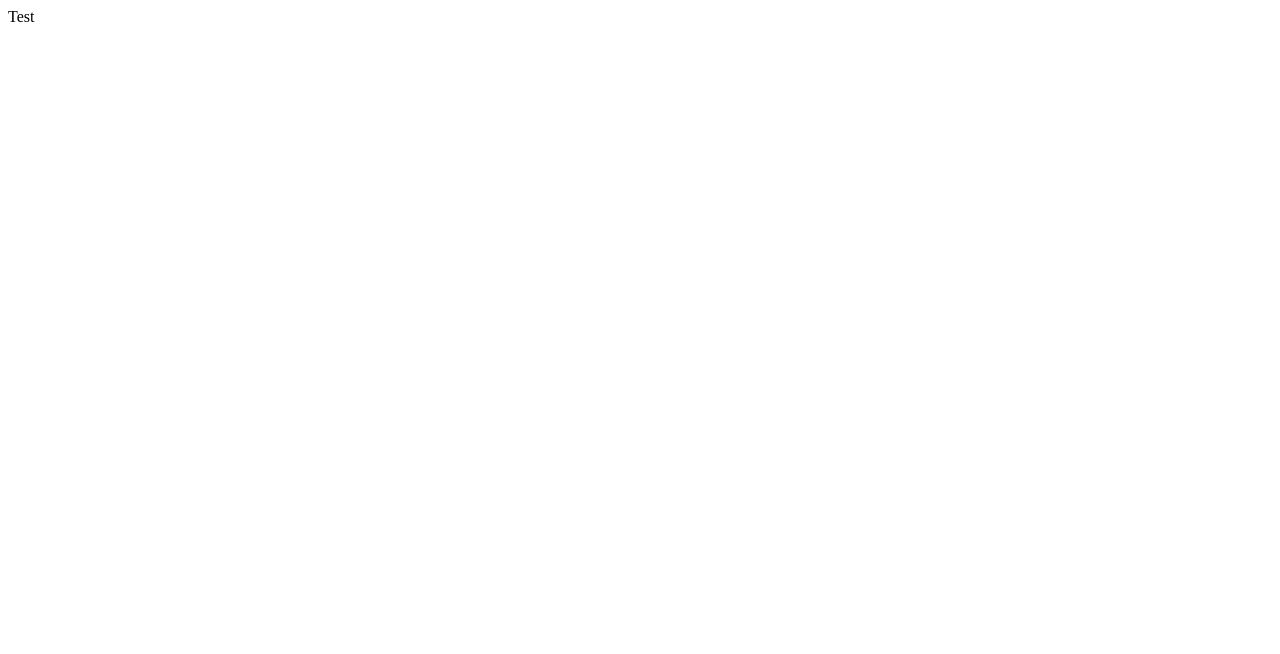
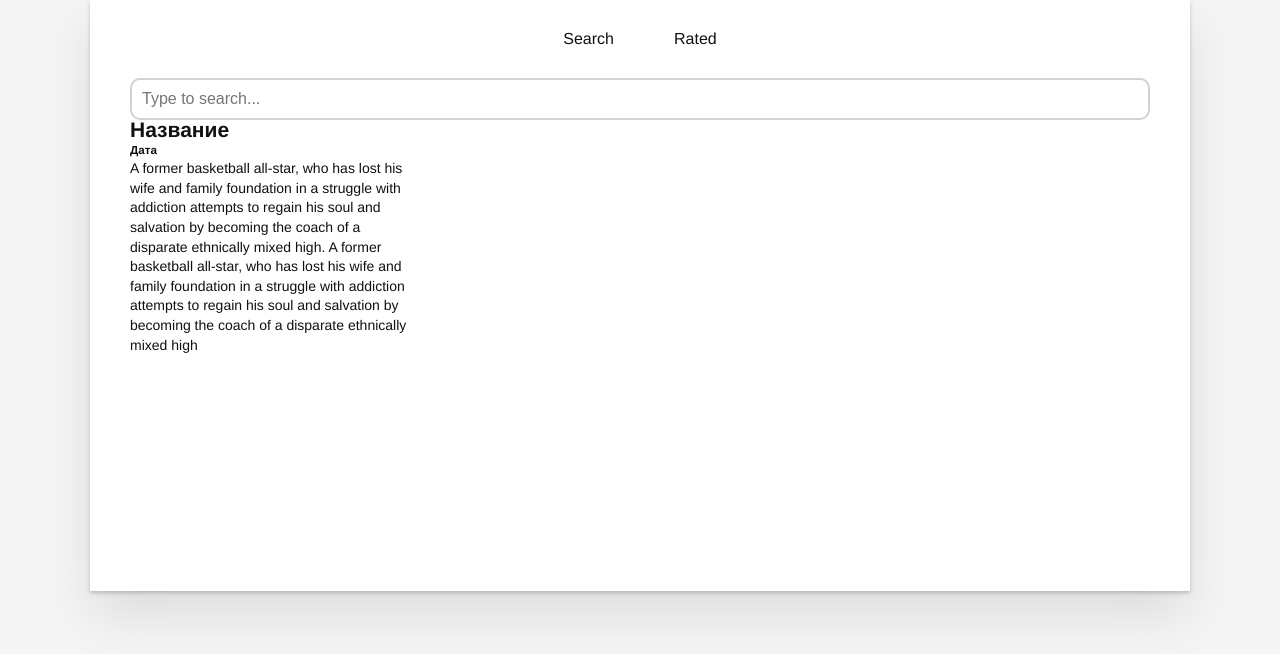
Before and after one commit to Marya-Lirshei/Movies-App, a React (Create React App) app: page / in a window 1280 px wide. Shown: the top 654 px of the page. Built offline with nearby package versions, Linux system fonts and the light colour scheme.

Commit message:
создала компоненты, верстка на моках

```diff
--- a/public/index.html
+++ b/public/index.html
@@ -10,7 +10,6 @@
       content="Web site created using create-react-app"
     />
     <link rel="apple-touch-icon" href="%PUBLIC_URL%/logo192.png" />
-    <link rel="manifest" href="%PUBLIC_URL%/manifest.json" />
     <title>Movies-App</title>
   </head>
   <body>
--- /dev/null
+++ b/src/components/App/Add-Movies/add-movies.css
@@ -0,0 +1,6 @@
+.movies-card{
+    display: flex;
+    justify-content: space-between;
+    width: 279px;
+    height: 451px;
+}
--- /dev/null
+++ b/src/components/App/Add-Movies/add-movies.js
@@ -0,0 +1,24 @@
+import React from "react";
+import "./add-movies.css"
+
+function AddMovies() {
+  return (
+    <div className="movies-card">
+      <div className="movies-img"></div>
+      <div className="movies-info">
+        <h2>Название</h2>
+        <h5>Дата</h5>
+        <div className="movies-info">
+          A former basketball all-star, who has lost his wife and family
+          foundation in a struggle with addiction attempts to regain his soul
+          and salvation by becoming the coach of a disparate ethnically mixed
+          high. A former basketball all-star, who has lost his wife and family
+          foundation in a struggle with addiction attempts to regain his soul
+          and salvation by becoming the coach of a disparate ethnically mixed
+          high
+        </div>
+      </div>
+    </div>
+  );
+}
+export default AddMovies;
--- /dev/null
+++ b/src/components/App/App.css
@@ -0,0 +1,48 @@
+* {
+  margin: 0;
+  padding: 0;
+  box-sizing: border-box;
+}
+
+button {
+  margin: 0;
+  padding: 0;
+  border: 0;
+  background: none;
+  font-size: 100%;
+  vertical-align: baseline;
+  font-family: inherit;
+  font-weight: inherit;
+  color: inherit;
+  -webkit-appearance: none;
+  appearance: none;
+  -webkit-font-smoothing: antialiased;
+  -moz-osx-font-smoothing: grayscale;
+}
+
+button::-moz-focus-inner {
+  border: none;
+}
+
+body {
+  font: 14px "Helvetica Neue", Helvetica, Arial, sans-serif;
+  line-height: 1.4em;
+  background: #f5f5f5;
+  color: #111111;
+  /* min-width: 230px;
+  max-width: 550px; */
+  /* margin: 0 auto; */
+  /* -webkit-font-smoothing: antialiased; */
+  /* -moz-osx-font-smoothing: grayscale; */
+  font-weight: 300;
+}
+
+.wrapper{
+    background: #fff;
+    max-width:1100px;
+    max-height: 1147px;
+    margin: 0 auto;
+    padding: 20px 40px;
+    position: relative;
+    box-shadow: 0 2px 4px 0 rgba(0, 0, 0, 0.2), 0 25px 50px 0 rgba(0, 0, 0, 0.1);
+}
--- /dev/null
+++ b/src/components/App/App.js
@@ -0,0 +1,16 @@
+import React from "react";
+import SearchPanel from "../SearchPanel/search-panel";
+import AddMovies from "./Add-Movies/add-movies";
+
+import "./App.css"
+
+function App() {
+  return (
+  <div className="wrapper">
+  <SearchPanel />
+  <AddMovies />
+
+  </div>
+  )
+}
+export default App;
--- /dev/null
+++ b/src/components/SearchPanel/search-panel.css
@@ -0,0 +1,26 @@
+.header {
+    width: 100%;
+}
+
+
+.button-wrapper{
+    display: flex;
+    justify-content: center;
+    gap: 20px;
+    margin-bottom: 20px;
+}
+
+.button-search, .button-rated {
+    padding: 10px 20px;
+    font-size: 16px;
+}
+
+.search-movies {
+    display: flex;
+    justify-content: center;
+    width: 100%;
+    border-radius: 10px;
+    border: 2px solid rgb(214, 209, 209);
+    padding: 10px;
+    font-size: 16px;
+}
--- /dev/null
+++ b/src/components/SearchPanel/search-panel.js
@@ -0,0 +1,21 @@
+import React from "react";
+import "./search-panel.css";
+
+function SearchPanel() {
+  return (
+    <header className="header">
+      <div className="button-wrapper">
+        <button type="button" className="button-search">
+          Search
+        </button>
+        <button type="button" className="button-rated">
+          Rated
+        </button>
+      </div>
+      <form /* onSubmit={this.onSubmit} */>
+        <input className="search-movies" placeholder="Type to search..." />
+      </form>
+    </header>
+  );
+}
+export default SearchPanel;
--- a/src/index.js
+++ b/src/index.js
@@ -1,5 +1,6 @@
 import React from 'react';
 import { createRoot } from "react-dom/client";
+import App from './components/App/App';
 // import ReactDOM from 'react-dom/client';
 // import './index.css';
 // import App from './App';
@@ -17,11 +18,6 @@ import { createRoot } from "react-dom/client";
 // // or send to an analytics endpoint. Learn more: https://bit.ly/CRA-vitals
 // reportWebVitals();
 
-const App = () =>{
-  return(
-    <div className='test'>Test</div>
-  )
-}
 
 
 const rootElement = document.getElementById("root");
```
